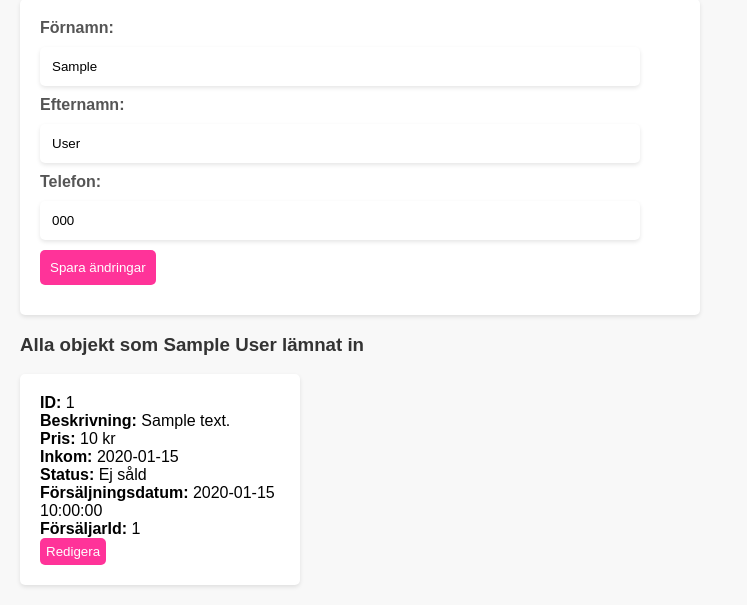
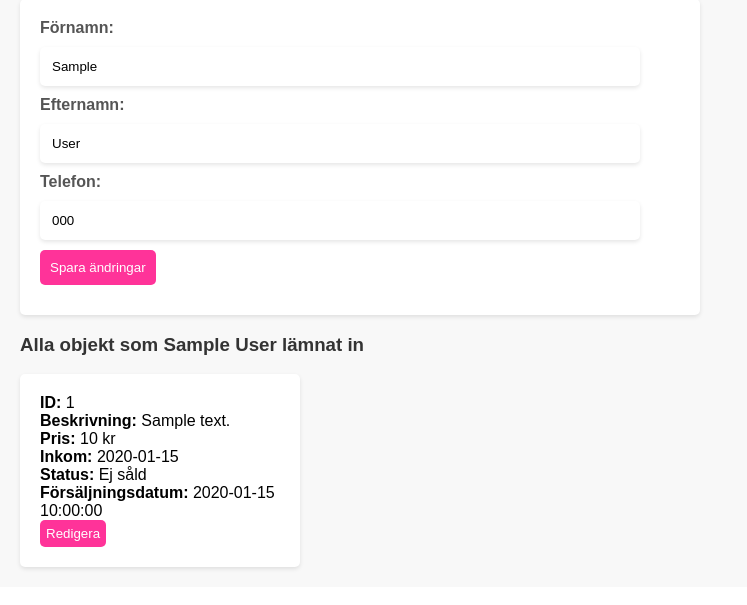
Before and after one commit to ToveLissner/PHP_assignment, a PHP site: page /slutprojekt/views/sellerDetails.php?id=1 in a window 1280 px wide. Shown: the part 880-1485 px from the top of the page, without its empty margins (0-747 px from the left). After the commit the page ends 1451 px from the top, so only its background shows below. Run offline with PHP 8.4, Linux system fonts and the light colour scheme; tables that the repository leaves empty or names only in its code hold one stand-in row (values such as "Sample post").

Commit message:
styling and views

```diff
--- a/views/sellerDetails.php
+++ b/views/sellerDetails.php
@@ -80,7 +80,6 @@ include '../partials/header.php';
                 <?php if ($item->getDateSold() !== null): ?>
             <strong>Försäljningsdatum:</strong> <?php echo $item->getDateSold(); ?><br>
             <?php endif; ?>
-                <strong>FörsäljarId:</strong> <?php echo $item->getSellerIdFromItem(); ?><br>
                 <button class="smallButtonPink"><a href="editItem.php?id=<?php echo $item->getItemId(); ?>">Redigera</a></button>
             </li>
             <?php endif; ?>
```
